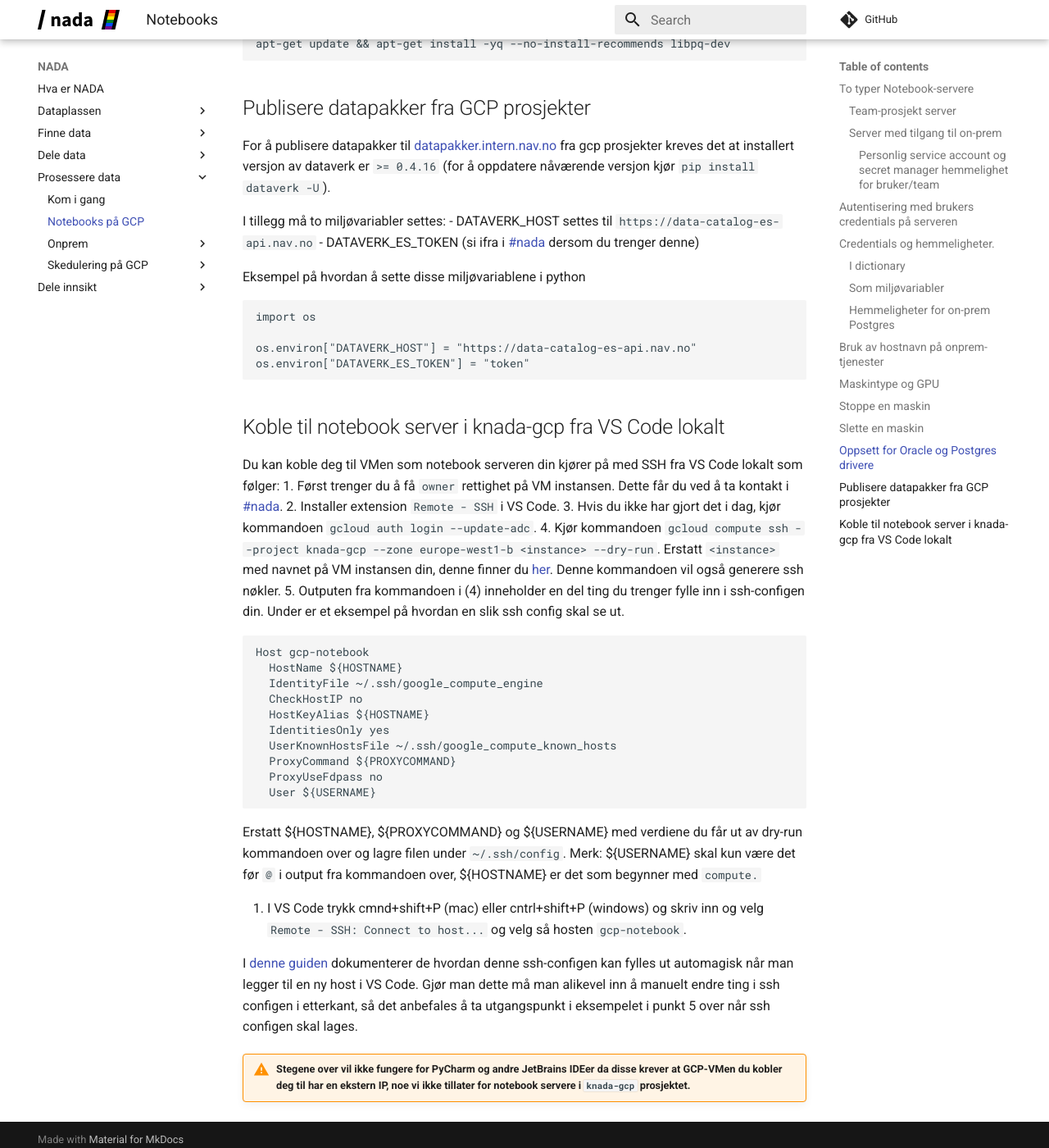
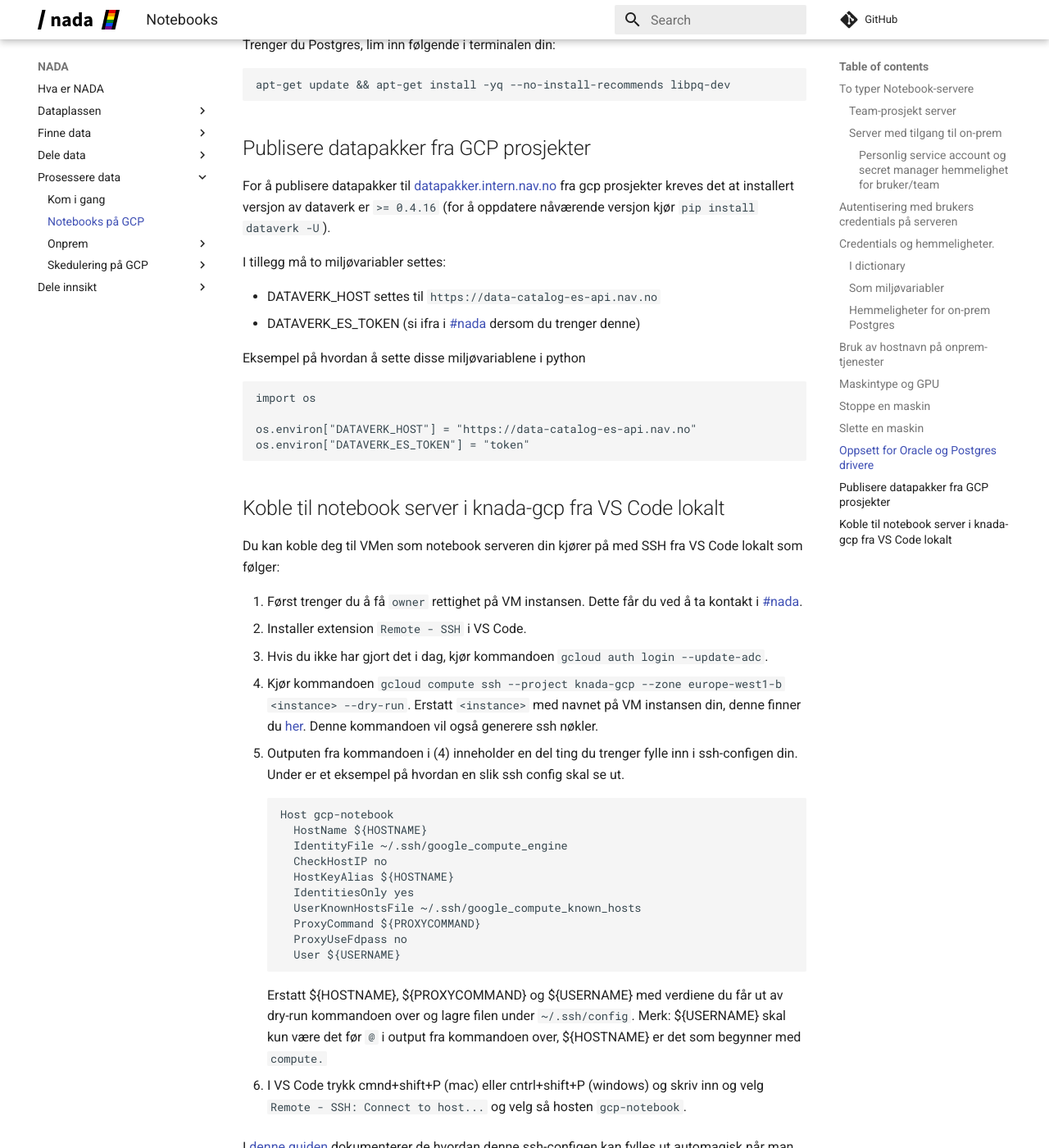
Before and after one commit to navikt/nada, an MkDocs documentation site: the page built from docs/prosessere-data/notebooks.md, in a window 1280 px wide and 1400 px high, scrolled down 5689 px. Shown: the whole window at 82% size. Built offline with MkDocs 1.6.1 and Material for MkDocs 9.7.7, drawn with Linux system fonts in a browser that asks for light colours; comment, search, counter and statistics services are not loaded; some of the changed text lies outside the part shown.

Commit message:
fix lists in notebook doc

```diff
--- a/docs/prosessere-data/notebooks.md
+++ b/docs/prosessere-data/notebooks.md
@@ -71,8 +71,9 @@ Denne tilgangen er kun midlertidig, og man må gjøre dette hver dag.
 
 ## Credentials og hemmeligheter.
 Det anbefales å bruke [Secret manager](https://console.cloud.google.com/security/secret-manager?project=knada-gcp) som erstatning for Vault.
+
 1. Gå til [Secret manager](https://console.cloud.google.com/security/secret-manager?project=knada-gcp)
-1. Legg inn relevante verdier i din hemmelighet.
+2. Legg inn relevante verdier i din hemmelighet.
 
 For at notebooken skal kunne bruke din personlige bruker når den henter hemmeligheter fra secret manager, må du gi den tilgang til det ved å følge stegene i [Autentisering med brukers credentials på serveren](#autentisering-med-brukers-credentials-på-serveren).
 
@@ -208,6 +209,7 @@ For å publisere datapakker til [datapakker.intern.nav.no](https://datapakker.in
 `>= 0.4.16` (for å oppdatere nåværende versjon kjør `pip install dataverk -U`).
 
 I tillegg må to miljøvariabler settes:
+
 - DATAVERK_HOST settes til `https://data-catalog-es-api.nav.no`
 - DATAVERK_ES_TOKEN (si ifra i [#nada](https://nav-it.slack.com/archives/CGRMQHT50) dersom du trenger denne)
 
@@ -221,6 +223,7 @@ os.environ["DATAVERK_ES_TOKEN"] = "token"
 
 ## Koble til notebook server i knada-gcp fra VS Code lokalt
 Du kan koble deg til VMen som notebook serveren din kjører på med SSH fra VS Code lokalt som følger:
+
 1. Først trenger du å få `owner` rettighet på VM instansen. Dette får du ved å ta kontakt i [#nada](https://nav-it.slack.com/archives/CGRMQHT50).
 2. Installer extension `Remote - SSH` i VS Code.
 3. Hvis du ikke har gjort det i dag, kjør kommandoen `gcloud auth login --update-adc`.
```
